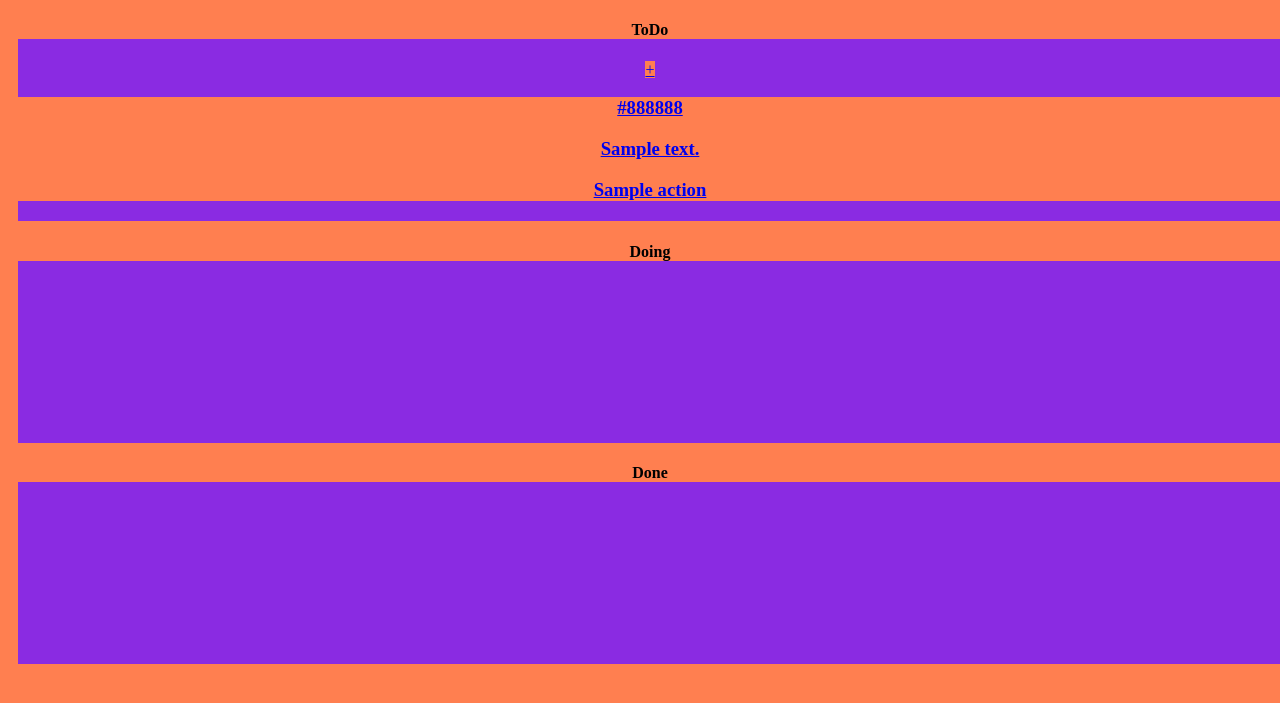
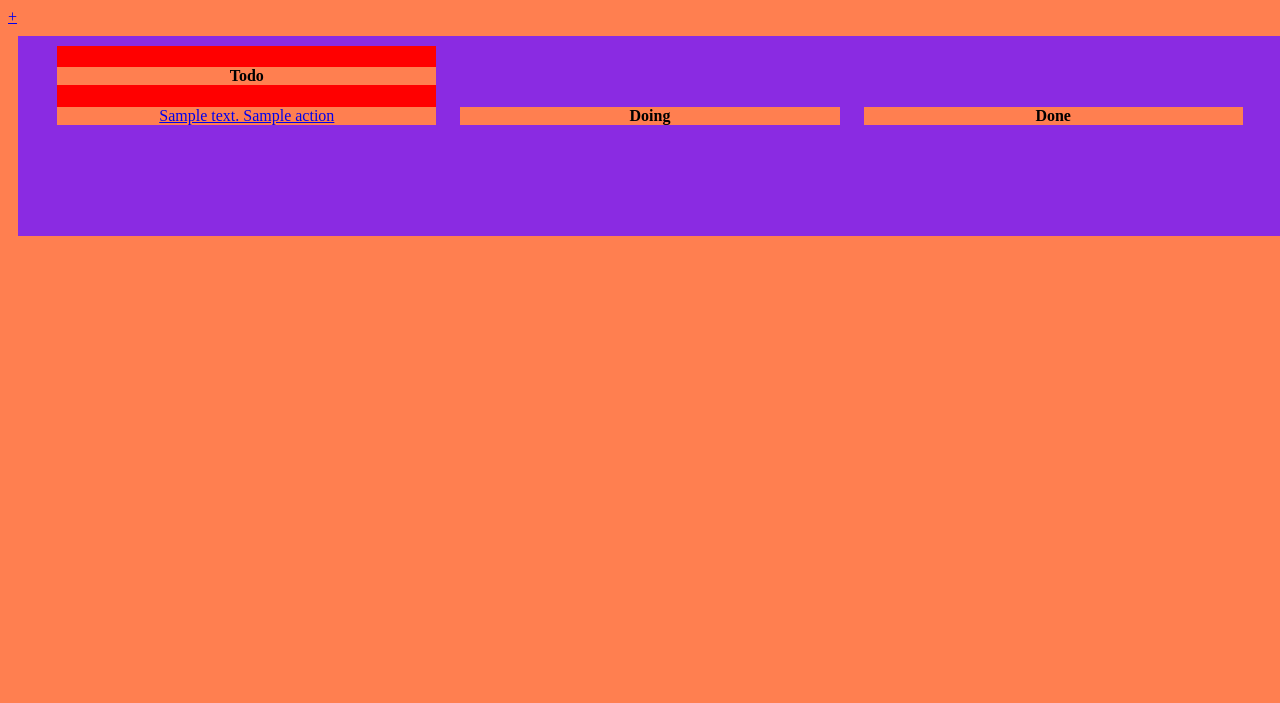
Before and after one commit to mdrame/Doo, a Flask app: template templates/index.html in a window 1280 px wide. Shown: the top 703 px of the page. Run offline with Flask 2, Linux system fonts and the light colour scheme; the template is opened without the code that fills it: most values are stand-ins (such as "Sample title", 1, 10 or a date in 2020).

Commit message:
view notes successfully in index.html from creat&Edit.html

```diff
--- a/app.py
+++ b/app.py
@@ -12,7 +12,21 @@
 
 
 
+
+
     return render_template('index.html')
+
+
+# forms route " this route  connects from a href link in the index.html"
+# https://www.tutorialspoint.com/flask/flask_sending_form_data_to_template.htm
+@app.route('/create', methods=['POST', 'GET'])
+def create():
+
+
+
+
+    return render_template("createAndEdit.html" )
+
 
 #Rout shoes ever listing created
 @app.route('/notes', methods=['POST', 'GET'])
@@ -29,26 +43,20 @@
         # print(form_infos['action'])
 
 
-    return render_template('index.html', form_infos=form_infos)
+        return render_template('index.html', form_infos=form_infos)
+
 
 #View todo list item route
 @app.route('/view')
 def view():
 
 
+
     return render_template('view.html')
 
 
 
-# forms route " this route  connects from a href link in the index.html"
-# https://www.tutorialspoint.com/flask/flask_sending_form_data_to_template.htm
-@app.route('/create', methods=['POST', 'GET'])
-def create():
 
-
-
-
-    return render_template("createAndEdit.html" )
 
 
 
--- a/static/styles/index.css
+++ b/static/styles/index.css
@@ -11,6 +11,40 @@
     background: blueviolet;
     margin: 10px;
     text-align: center;
+    float: left;
 
 
 }
+
+#todo{
+
+    width: 30%;
+    height: atuo;
+    background: red;
+    margin: 10px;
+    text-align: center;
+    display: inline-block;
+}
+
+#doing{
+
+    width: 30%;
+    height: atuo;
+    background: blueviolet;
+    margin: 10px;
+    text-align: center;
+    display: inline-block;
+
+}
+
+
+#done{
+
+    width: 30%;
+    height: atuo;
+    background: blueviolet;
+    margin: 10px;
+    text-align: center;
+    display: inline-block;
+
+}
--- a/templates/index.html
+++ b/templates/index.html
@@ -10,31 +10,44 @@
 
     <body>
 
-
+        <a href="/create"> + </a>
         <div id="big-body-wrap" >
             <!-- create 3 big gaint div that divide both height and width equally -->
-            <h4> ToDo</h4>
-            <a href="create"> + </a>
+            <div id="todo"  >
+                <!-- create 3 big gaint div that divide both height and width equally -->
+                <h4> Todo </h4>
+                <a href="/view" class="viewNote">
 
-            <a href="/view">
-                <div id="todo_object_wrap">
-                    <h3> {{ form_infos['color'] }}</h3>
-                    <h3> {{ form_infos['text'] }}</h3>
-                    <h3> {{ form_infos['action'] }}</h3>
+                <div class="notes">
+                    {{ form_infos['text'] }}
+                    {{ form_infos['action'] }}
+
+
                 </div>
-            </a>
+
+                </a>
+            </div>
+
+
+            <div id="doing" >
+                <!-- create 3 big gaint div that divide both height and width equally -->
+                <h4> Doing </h4>
+                <div class="notes">
+
+                </div>
+            </div>
+
+            <div id="done" >
+                <!-- create 3 big gaint div that divide both height and width equally -->
+                <h4> Done </h4>
+                <div class="notes">
+
+                </div>
+            </div>
 
         </div>
 
-        <div id="big-body-wrap" >
-            <!-- create 3 big gaint div that divide both height and width equally -->
-            <h4> Doing </h4>
-        </div>
 
-        <div id="big-body-wrap" >
-            <!-- create 3 big gaint div that divide both height and width equally -->
-            <h4> Done </h4>
-        </div>
 
     </body>
 
```
Also changed, not shown: templates/view.html (line endings or trailing spaces).
